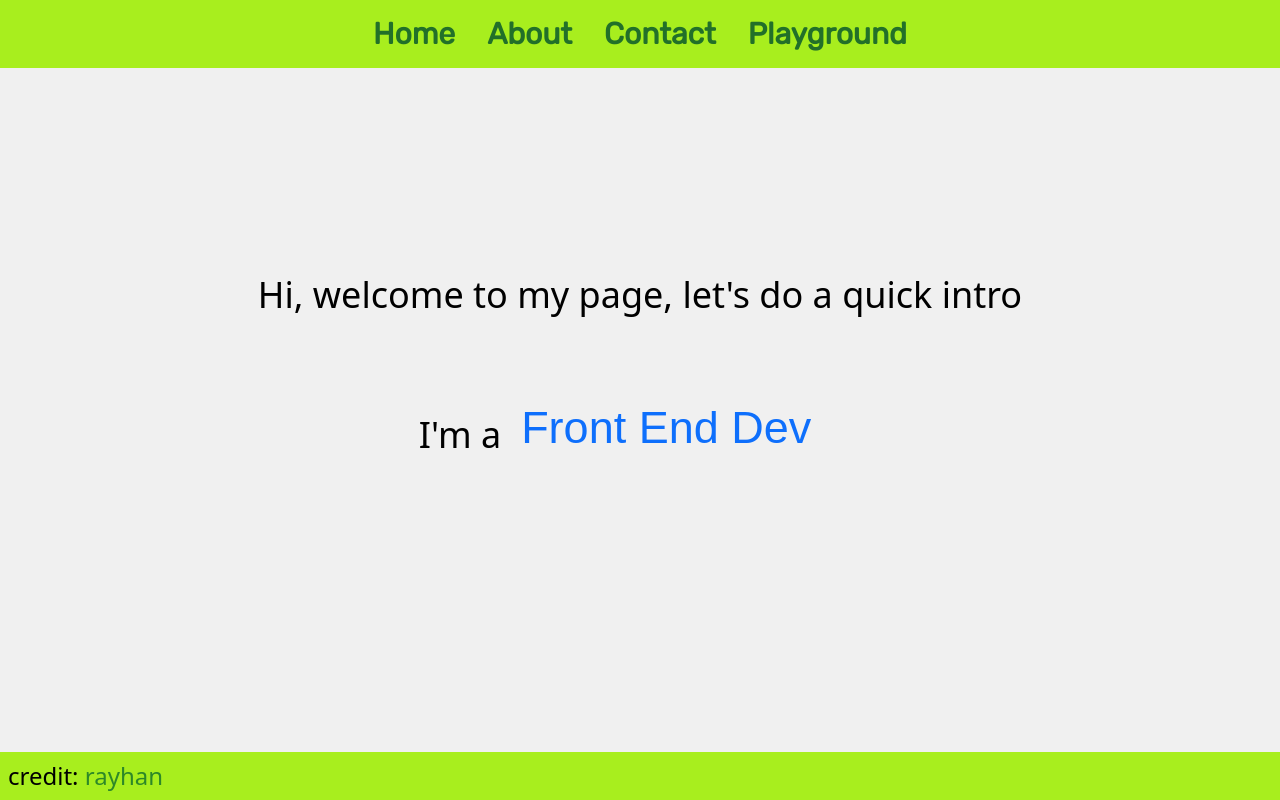
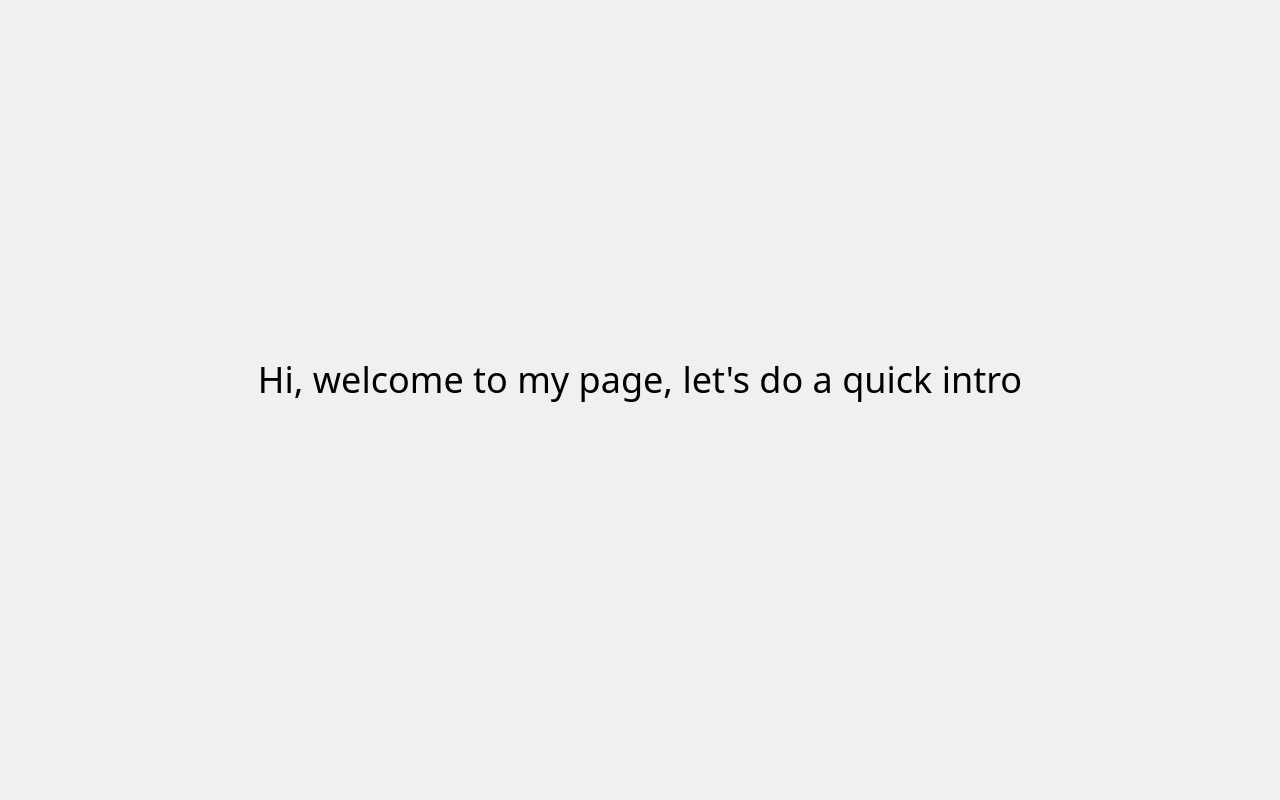
Before and after one commit to rayzio-jax/lms-nuxtjs2, a Nuxt app: page / in a window 1280 px wide. Built offline with nearby package versions, Linux system fonts and the light colour scheme.

Commit message:
update: change page content

```diff
--- a/pages/about.vue
+++ b/pages/about.vue
@@ -1,27 +1,29 @@
+<!-- eslint-disable no-console -->
 <template>
-    <main>
-        <NavBar />
-        <section
-            class="h-[100vh] flex flex-col justify-center items-center px-12 text-2xl md:text-3xl lg:text-4xl dark:text-white">
-            <p class="text-justify">I'm Rayhan a Junior Web Developer as Front End, my dream is become a Fullstack Web
-                Developer.
-                I have been learning about web development as a front end for more than 1 years and now I'm trying to learn
-                back end.
-                For now, I'm still on progress learning about Back-End (API, DB Relation, Setup SQL & NoSQL DB, etc) and
-                such
-                of back end frameworks (ExpressJS, RESTX, Flask Restful, etc).
-                Wish I can accomplish my dream within a short time.
-            </p>
-        </section>
-        <FooterBar />
-    </main>
+  <section
+    class="h-[100vh] flex flex-col justify-center items-center px-12 text-2xl md:text-3xl lg:text-4xl"
+  >
+    <div class="words-wrapper flex flex-col md:flex-row">
+      <p>I'm a</p>
+      <div class="words">
+        <span>Front End Dev</span>
+        <span>Junior Designer</span>
+        <span>Junior Developer</span>
+        <span>LoFi Listener</span>
+        <span>Front End Dev</span>
+      </div>
+    </div>
+  </section>
 </template>
 
 <script>
 export default {
-    name: "AboutPage",
-    head: {
-        title: 'About',
-    },
+  name: 'AboutPage',
+  head: {
+    title: 'About',
+  },
+  mounted() {},
 }
 </script>
+
+<style lang="scss" src="~/assets/style/about.scss" scoped></style>
--- a/pages/index.vue
+++ b/pages/index.vue
@@ -1,91 +1,28 @@
 <template>
-  <main>
-    <NavBar />
-    <section
-      class="h-[100vh] flex flex-col justify-center items-center text-justify text-2xl md:text-3xl lg:text-4xl dark:text-white">
-      <h1>Hi, welcome to my page, let's do a quick intro</h1><br>
-      <div class="words-wrapper">
-        <p>I'm a</p>
-        <div class="words">
-          <span>Front End Dev</span>
-          <span>Junior Designer</span>
-          <span>Junior Developer</span>
-          <span>LoFi Listener</span>
-          <span>Front End Dev</span>
-        </div>
-      </div>
-    </section>
-    <FooterBar />
-  </main>
+  <section
+    class="h-[100vh] flex flex-col justify-center items-center text-justify text-2xl md:text-3xl lg:text-4xl"
+  >
+    <h1>Hi, welcome to my page, let's do a quick intro</h1>
+    <br />
+  </section>
 </template>
 
 <script>
 export default {
   name: 'IndexPage',
-  head: {
-    title: 'Home',
+  data() {
+    return {
+      msg: 'lorem20',
+    }
   },
+
+  head() {
+    return {
+      title: `Home | ${this.$config.appName}`,
+    }
+  },
+  mounted() {},
 }
 </script>
 
-<style lang="scss" scoped>
-.words-wrapper {
-  box-sizing: content-box;
-  height: 70px;
-  padding: 50px 30px;
-  display: flex;
-
-  p {
-    padding: 10px 0;
-  }
-
-  .words {
-    overflow: hidden;
-
-    span {
-      padding: 10px 0 10px 20px;
-      display: block;
-      height: 100%;
-      color: #0e6ffc;
-      animation: spin_words 6s infinite;
-      font-family: "Poppins", sans-serif;
-      font-size: 45px;
-      font-weight: 500;
-    }
-  }
-}
-
-@keyframes spin_words {
-  10% {
-    transform: translateY(-112%);
-  }
-
-  25% {
-    transform: translateY(-100%);
-  }
-
-  35% {
-    transform: translateY(-212%);
-  }
-
-  50% {
-    transform: translateY(-200%);
-  }
-
-  60% {
-    transform: translateY(-312%);
-  }
-
-  75% {
-    transform: translateY(-300%);
-  }
-
-  85% {
-    transform: translateY(-412%);
-  }
-
-  100% {
-    transform: translateY(-400%);
-  }
-}
-</style>
+<style lang="scss" scoped></style>
```
